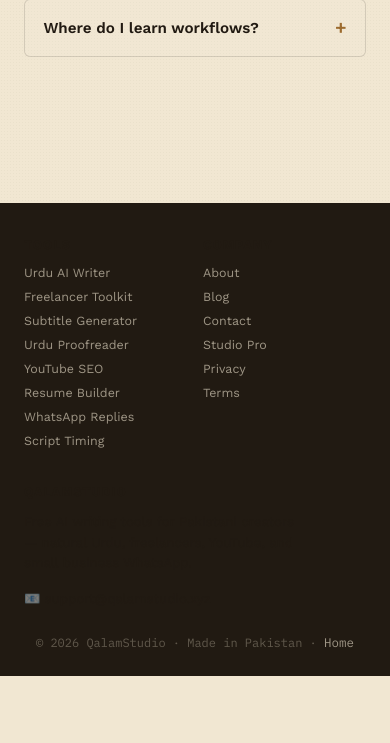
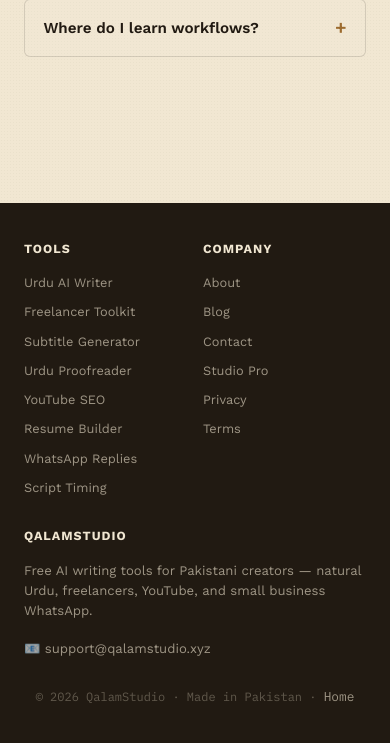
Before and after one commit to faisalchaudhary411/writing-studio, a Flask app: page / in a window 390 px wide. Shown: the part 5423-6166 px from the top of the page. Before the commit the page ends 6099 px from the top, so only its background shows below. Run offline with Flask 3, Linux system fonts and the light colour scheme; some libraries are stand-ins or nearby versions; some web fonts are replaced.

Commit message:
Add files via upload

```diff
--- a/static/css/style.css
+++ b/static/css/style.css
@@ -1050,56 +1050,70 @@ body {
 /* ── Footer grid ── */
 .footer-grid {
   display: grid;
-  grid-template-columns: repeat(3, 1fr);
+  grid-template-columns: repeat(3, minmax(0, 1fr));
   gap: 2rem;
   margin-bottom: 1.75rem;
   text-align: left;
 }
-.footer-col { display: flex; flex-direction: column; gap: 0.35rem; align-items: flex-start; }
+
+.footer-col {
+  display: flex;
+  flex-direction: column;
+  align-items: flex-start;
+  gap: 0.55rem;
+  min-width: 0;
+}
+
 .footer-heading {
+  display: block;
   font-weight: 700;
   font-size: 0.78rem;
   text-transform: uppercase;
   letter-spacing: 0.08em;
-  color: var(--text-muted);
-  margin-bottom: 0.35rem;
+  color: var(--text-on-ink);
+  margin: 0 0 0.35rem;
 }
+
 .footer-blurb {
-  color: var(--text-muted);
+  display: block;
+  color: var(--text-on-ink-muted);
   font-size: 0.82rem;
   line-height: 1.55;
   max-width: 280px;
-}
-@media (max-width: 768px) {
-  .footer-grid { grid-template-columns: 1fr; gap: 1.5rem; }
+  overflow-wrap: anywhere;
 }
 
-/* ── Footer mobile layout fix ── */
+.footer-col .footer-link {
+  color: var(--text-on-ink-muted);
+}
+
+.footer-col .footer-link:hover {
+  color: var(--accent-bright);
+}
+
 @media (max-width: 768px) {
-  .footer { padding: 2rem 0 1.5rem; }
-
-  /* Keep Tools and Company side-by-side instead of stacking the entire
-     footer into one very tall column. */
-  .footer-grid {
-    grid-template-columns: repeat(2, minmax(0, 1fr));
-    gap: 1.75rem 1rem;
-    margin-bottom: 1.5rem;
+  .footer {
+    padding: 2.25rem 0;
   }
 
-  .footer-col { gap: 0.45rem; }
+  .footer-grid {
+    grid-template-columns: minmax(0, 1fr) minmax(0, 1fr);
+    gap: 2rem 1.5rem;
+    margin-bottom: 1.75rem;
+  }
 
-  /* Brand/contact information gets its own full-width row. */
   .footer-col:nth-child(3) {
     grid-column: 1 / -1;
-    padding-top: 0.25rem;
+    margin-top: 0.25rem;
   }
 
-  .footer-link { font-size: 0.78rem; line-height: 1.35; }
-  .footer-heading { margin-bottom: 0.2rem; }
-  .footer-copy { line-height: 1.6; }
+  .footer-blurb {
+    max-width: 100%;
+  }
 }
 
-@media (max-width: 380px) {
-  .footer-grid { gap: 1.5rem 0.75rem; }
-  .footer-link { font-size: 0.74rem; }
+@media (max-width: 420px) {
+  .footer-grid {
+    gap: 1.5rem 1rem;
+  }
 }
```
